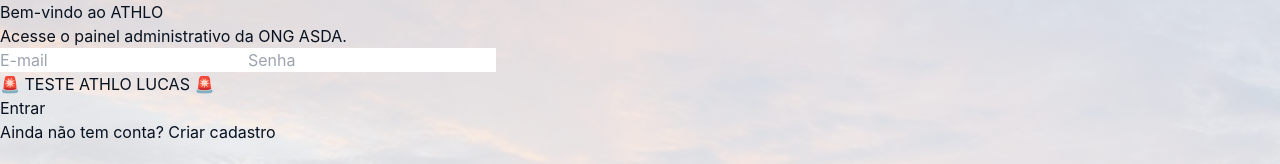
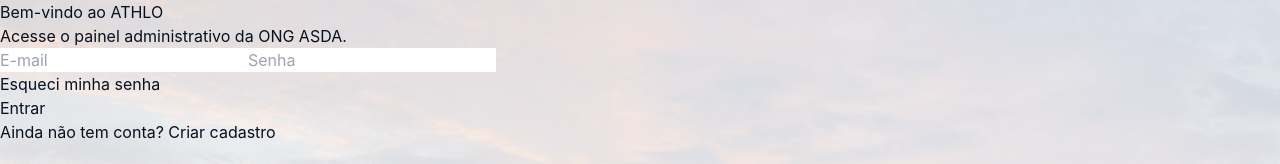
Before and after one commit to hlima-dev/athlo-web-admin, a React (Vite) app: page /login in a window 1280 px wide. Shown: the top 164 px of the page. Built offline with nearby package versions, Linux system fonts and the light colour scheme.

Commit message:
Teste visual login

```diff
--- a/src/pages/Login.tsx
+++ b/src/pages/Login.tsx
@@ -88,7 +88,7 @@ export function Login() {
             to="/forgot-password"
             className="text-sm text-cyan-400 hover:text-cyan-300"
           >
-            🚨 TESTE ATHLO LUCAS 🚨
+            Esqueci minha senha
           </Link>
         </div>
 
```
